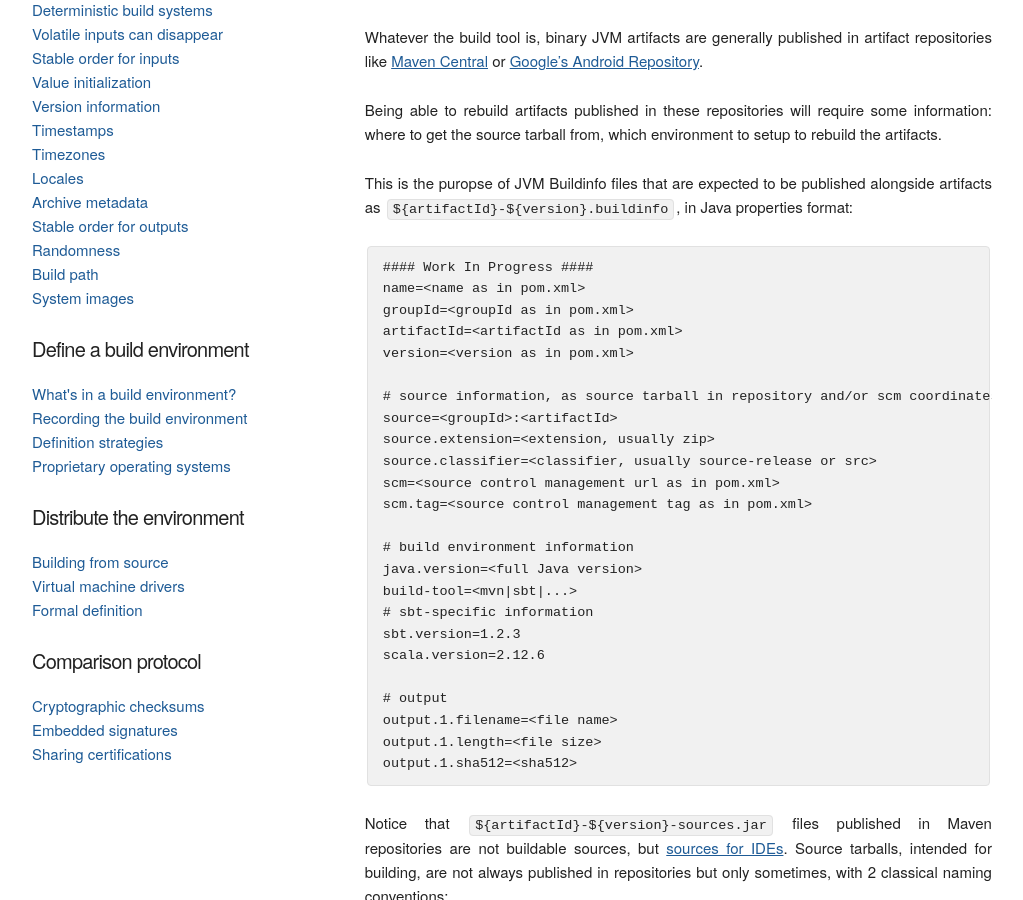
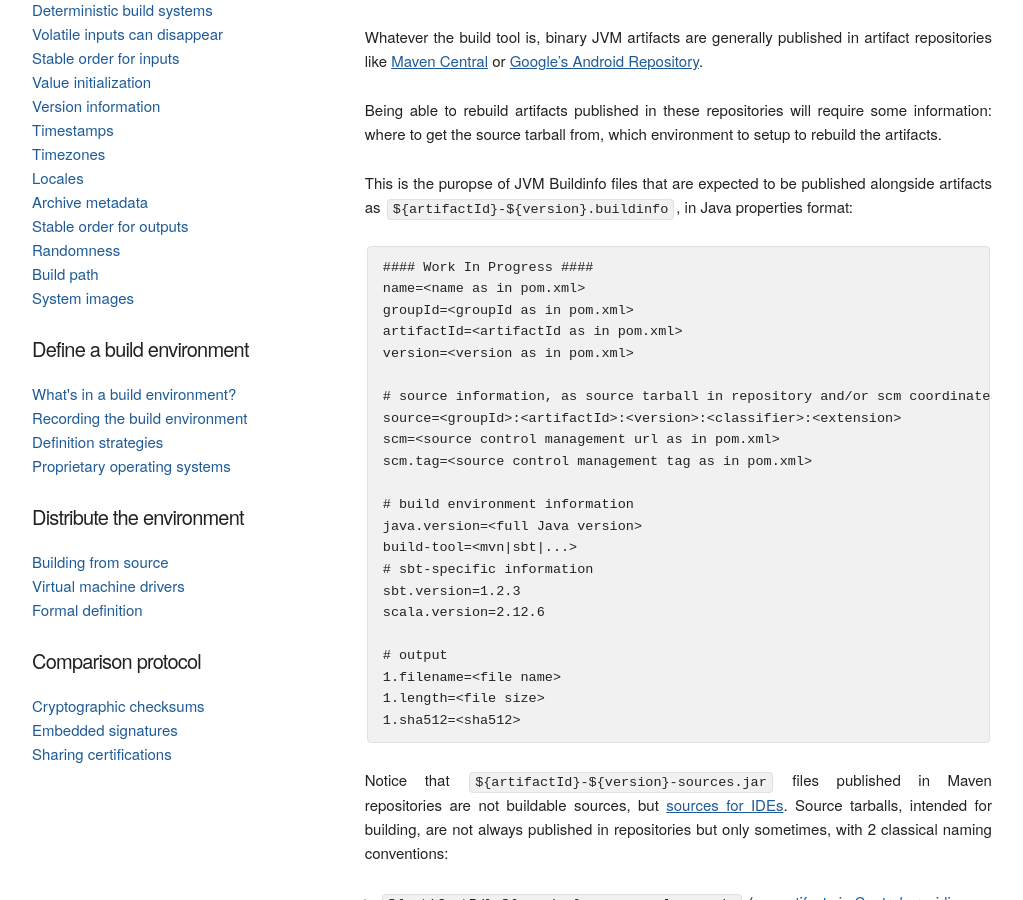
Before and after one commit to prototypefund/reproducible-website, a Jekyll site: the page built from _docs/jvm.md, in a window 1280 px wide and 900 px high, scrolled down 337 px. Shown: the whole window, without its empty margins (128-1151 px from the left). Built offline with Jekyll 4.4.1, drawn with Linux system fonts in a browser that asks for light colours; some web fonts are replaced.

Commit message:
simplified buildinfo

````diff
--- a/_docs/jvm.md
+++ b/_docs/jvm.md
@@ -30,9 +30,7 @@ artifactId=<artifactId as in pom.xml>
 version=<version as in pom.xml>
 
 # source information, as source tarball in repository and/or scm coordinates
-source=<groupId>:<artifactId>
-source.extension=<extension, usually zip>
-source.classifier=<classifier, usually source-release or src>
+source=<groupId>:<artifactId>:<version>:<classifier>:<extension>
 scm=<source control management url as in pom.xml>
 scm.tag=<source control management tag as in pom.xml>
 
@@ -44,9 +42,9 @@ sbt.version=1.2.3
 scala.version=2.12.6
 
 # output
-output.1.filename=<file name>
-output.1.length=<file size>
-output.1.sha512=<sha512>
+1.filename=<file name>
+1.length=<file size>
+1.sha512=<sha512>
 ```
 
 Notice that `${artifactId}-${version}-sources.jar` files published in Maven repositories are not buildable sources, but [sources for IDEs](https://central.sonatype.org/pages/requirements.html#supply-javadoc-and-sources).
````
